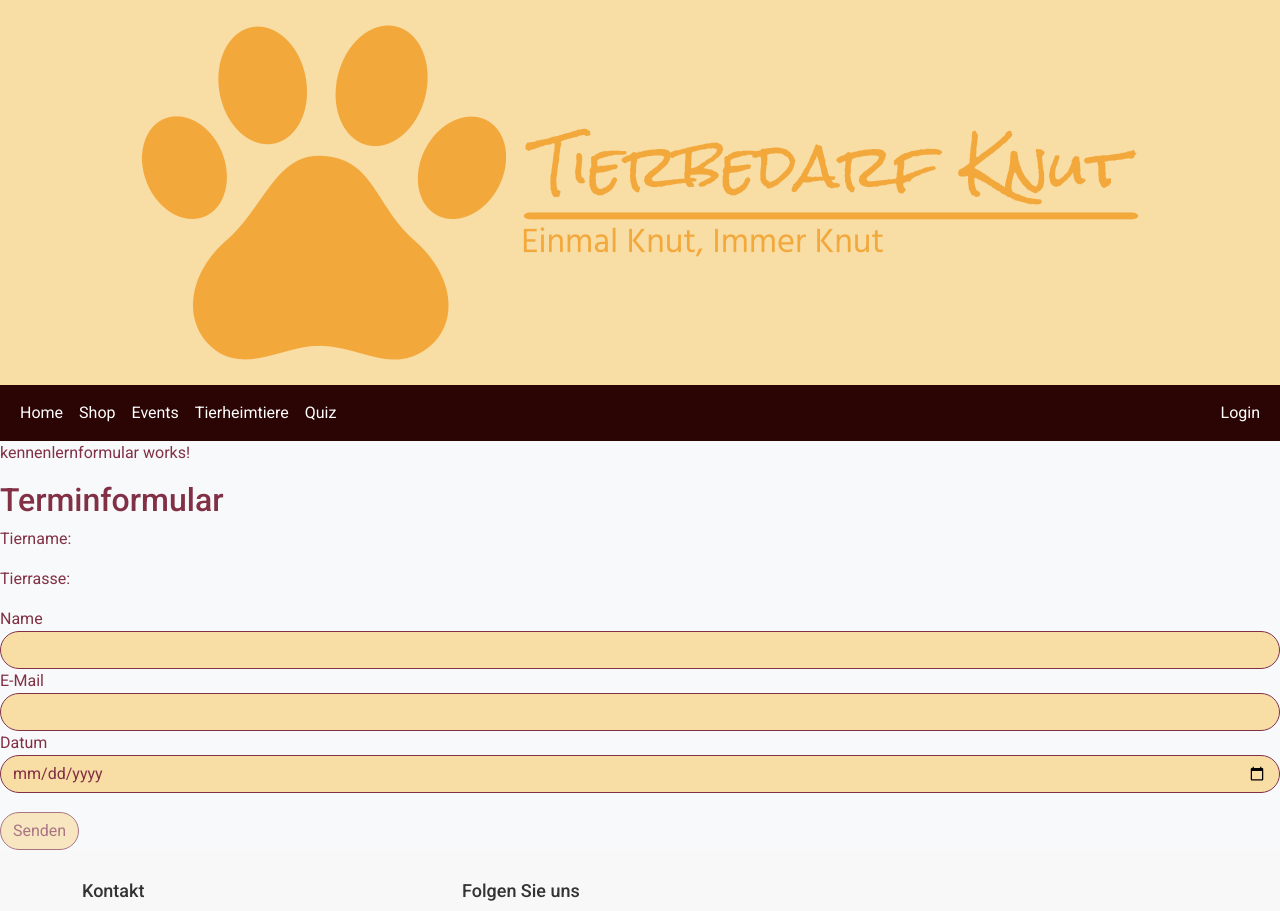
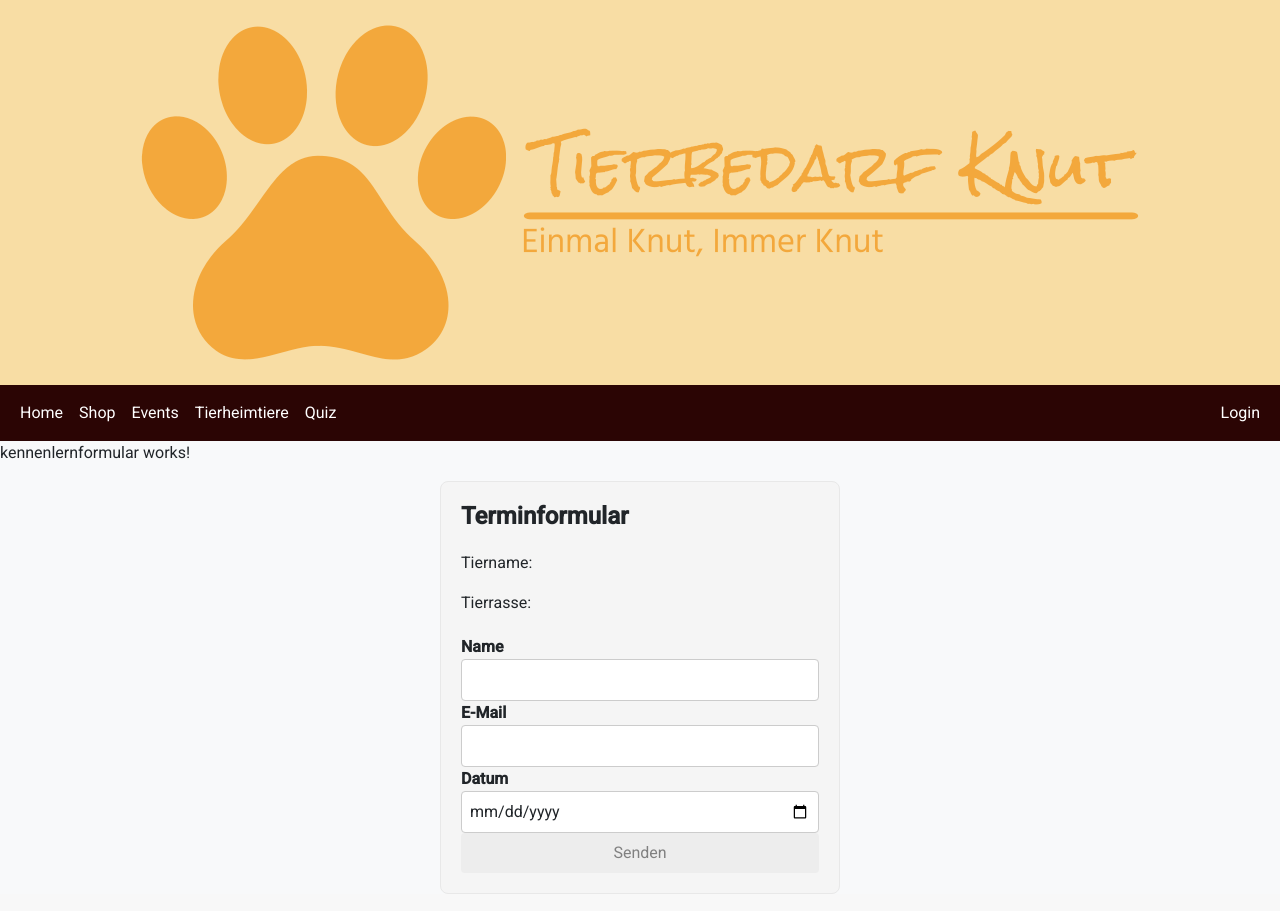
Before and after one commit to TahiraAiedail/Tierbedarf-App, an Angular app: page /kennenlernformular in a window 1280 px wide. Shown: the top 911 px of the page. Built offline with nearby package versions, Linux system fonts and the light colour scheme; no server answers.

Commit message:
design angepasst

```diff
--- a/src/app/home/home.component.css
+++ b/src/app/home/home.component.css
@@ -25,7 +25,7 @@
   }
 
   .card-img-container {
-    width: 75%;
+    width: 60%;
     display: flex;
     align-items: center;
   }
--- a/src/app/kennenlernformular/kennenlernformular.component.css
+++ b/src/app/kennenlernformular/kennenlernformular.component.css
@@ -1,36 +1,62 @@
-button {
-    background-color: #813045;
-    color: #F8DDA4;
-    border-radius: 50px;
-    border-color: #813045;
-    margin-top: 0.5cm;
-
-  }
-  button:disabled {
-    background-color: #F8DDA4;
-    color: #813045;
-    border-color: #813045;
+.form-container {
+  max-width: 400px;
+  margin: 0 auto;
+  padding: 20px;
+  background-color: #f5f5f5;
+  border: 1px solid #e8e8e8;
+  border-radius: 8px;
 }
 
-  button:active {
-    background-color: #813045;
-    color: #F8DDA4;
-    border-color: #813045;
-}
-  input {
-    background-color: #F8DDA4;
-    color: #813045;
-    border-color: #813045;
-    border-radius: 25px;
+h2 {
+  font-size: 24px;
+  font-weight: bold;
+  margin-bottom: 20px;
 }
 
-p {
-    color: #813045;
-}
-h2 {
-    color: #813045;
+.form-details {
+  margin-bottom: 20px;
 }
 
 label {
-    color: #813045;
+  font-weight: bold;
 }
+
+input[type="text"],
+input[type="email"],
+input[type="date"] {
+  width: 100%;
+  padding: 8px;
+  border: 1px solid #ccc;
+  border-radius: 4px;
+}
+
+input[type="date"].is-invalid {
+  border-color: #dc3545;
+}
+
+.invalid-feedback {
+  color: #dc3545;
+  font-size: 14px;
+  margin-top: 5px;
+}
+
+button[type="submit"] {
+  display: block;
+  width: 100%;
+  padding: 8px 16px;
+  background-color: #e8e8e8;
+  color: #333333;
+  border: none;
+  border-radius: 4px;
+  cursor: pointer;
+  transition: background-color 0.3s ease-in-out;
+}
+
+button[type="submit"]:disabled {
+  opacity: 0.6;
+  cursor: not-allowed;
+}
+
+button[type="submit"]:hover:not([disabled]) {
+  background-color: #dcdcdc;
+}
--- a/src/app/kennenlernformular/kennenlernformular.component.html
+++ b/src/app/kennenlernformular/kennenlernformular.component.html
@@ -1,18 +1,23 @@
 <p>kennenlernformular works!</p>
+<div class="form-container">
   <h2>Terminformular</h2>
 
+  <div class="form-details">
     <p>Tiername: {{ name }}</p>
     <p>Tierrasse: {{ breed }}</p>
+  </div>
 
   <form (ngSubmit)="onSubmit(form.value)" #form="ngForm">
     <div class="form-group">
       <label for="nameInput">Name</label>
       <input type="text" class="form-control" id="nameInput" name="name" ngModel required>
     </div>
+
     <div class="form-group">
       <label for="emailInput">E-Mail</label>
       <input type="email" class="form-control" id="emailInput" name="email" ngModel required>
     </div>
+
     <div class="form-group">
       <label for="dateInput">Datum</label>
       <input type="date" id="dateInput" name="date" [(ngModel)]="date" #dateControl="ngModel" [class.is-invalid]="dateControl.invalid && dateControl.touched" class="form-control" [ngModelOptions]="{ updateOn: 'blur' }" required>
@@ -20,5 +25,7 @@
         Nur an Werktagen können Besuche vereinbart werden.
       </div>
     </div>
+
     <button type="submit" class="btn btn-primary" [disabled]="form.invalid">Senden</button>
   </form>
+</div>
--- a/src/app/tierheimtiere/tierheimtiere.component.css
+++ b/src/app/tierheimtiere/tierheimtiere.component.css
@@ -1,19 +1,51 @@
+.card {
+    background-color: #f5f5f5;
+    border: 1px solid #e8e8e8;
+    border-radius: 8px;
+    box-shadow: 0 2px 4px rgba(0, 0, 0, 0.1);
+    transition: box-shadow 0.3s ease-in-out;
+  }
 
-.card {
-    background-color: #F8DDA4;
-    color: #813045;
-}
-.termin {
-    background-color: #813045;
-    color: #F8DDA4;
-    border-radius: 50px;
-    border-color: #813045;
-}
+  .card:hover {
+    box-shadow: 0 4px 8px rgba(0, 0, 0, 0.2);
+  }
 
-.img-fluid {
-    height: 50%;
-}
-.container {
+  .card-body {
+    padding: 20px;
+  }
+
+  .card-title {
+    font-size: 20px;
+    font-weight: bold;
+    margin-bottom: 10px;
+  }
+
+  .card-text {
+    margin-bottom: 10px;
+  }
+
+  .card-img-container {
+    width: 60%;
     display: flex;
-    align-items: stretch;
+    align-items: center;
+    overflow: hidden;
   }
+
+  .card-img {
+    max-width: 100%;
+    height: auto;
+  }
+
+  .termin {
+    background-color: #e8e8e8;
+    color: #333333;
+    border: none;
+    border-radius: 4px;
+    padding: 8px 16px;
+    font-size: 16px;
+    cursor: pointer;
+  }
+
+  .termin:hover {
+    background-color: #dcdcdc;
+  }
--- a/src/app/tierheimtiere/tierheimtiere.component.html
+++ b/src/app/tierheimtiere/tierheimtiere.component.html
@@ -6,7 +6,9 @@
       <div class="card">
         <div class="row g-0">
           <div class="col-md-4">
-            <img [src]="animal.image" class="img-fluid rounded-start" alt="Bild von {{animal.name}}">
+            <div class="card-img-container">
+              <img [src]="animal.image" class="img-fluid rounded-start card-img" alt="Bild von {{animal.name}}">
+            </div>
           </div>
           <div class="col-md-4">
             <div class="card-body">
```
Lines whose indentation alone changed are shown as unchanged.
